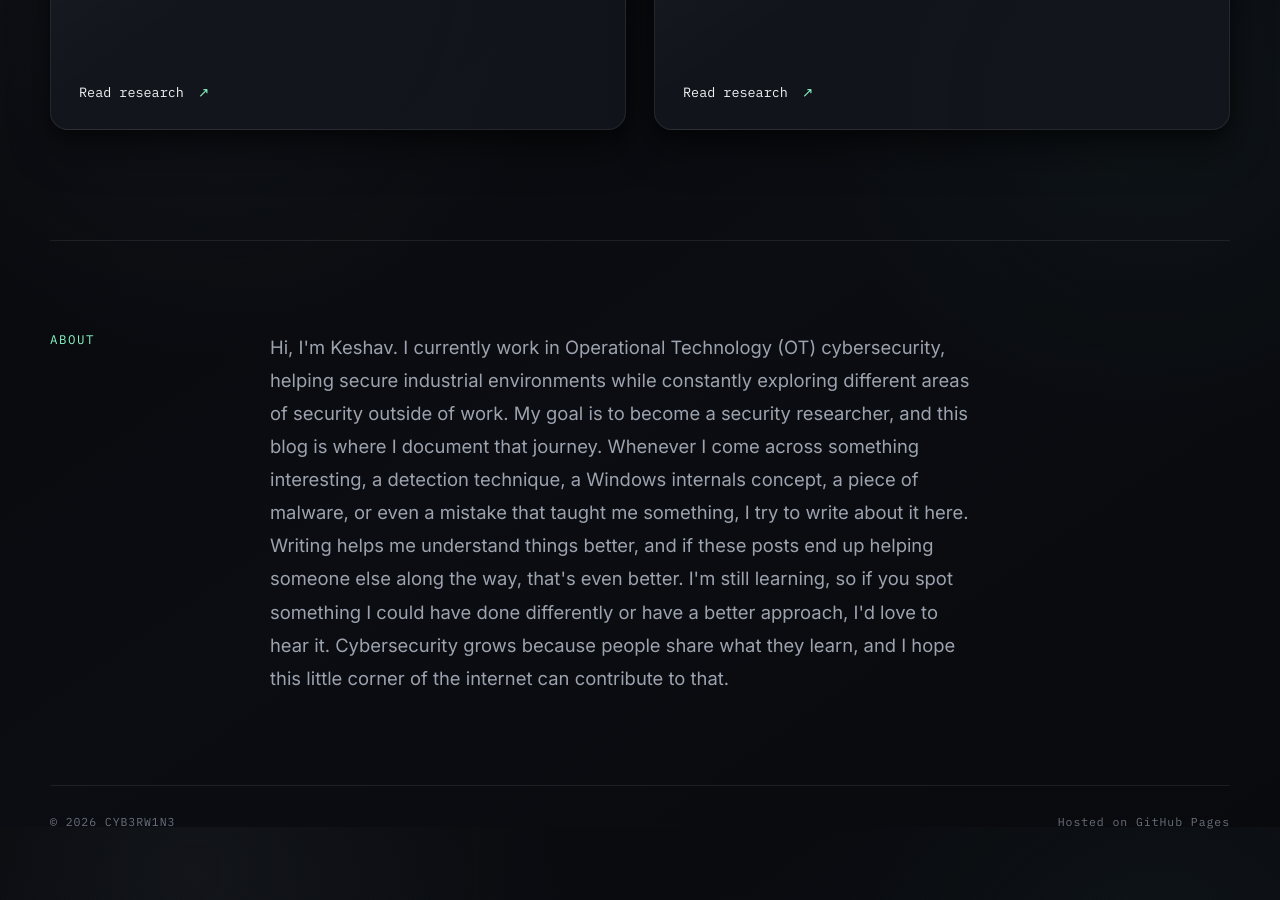
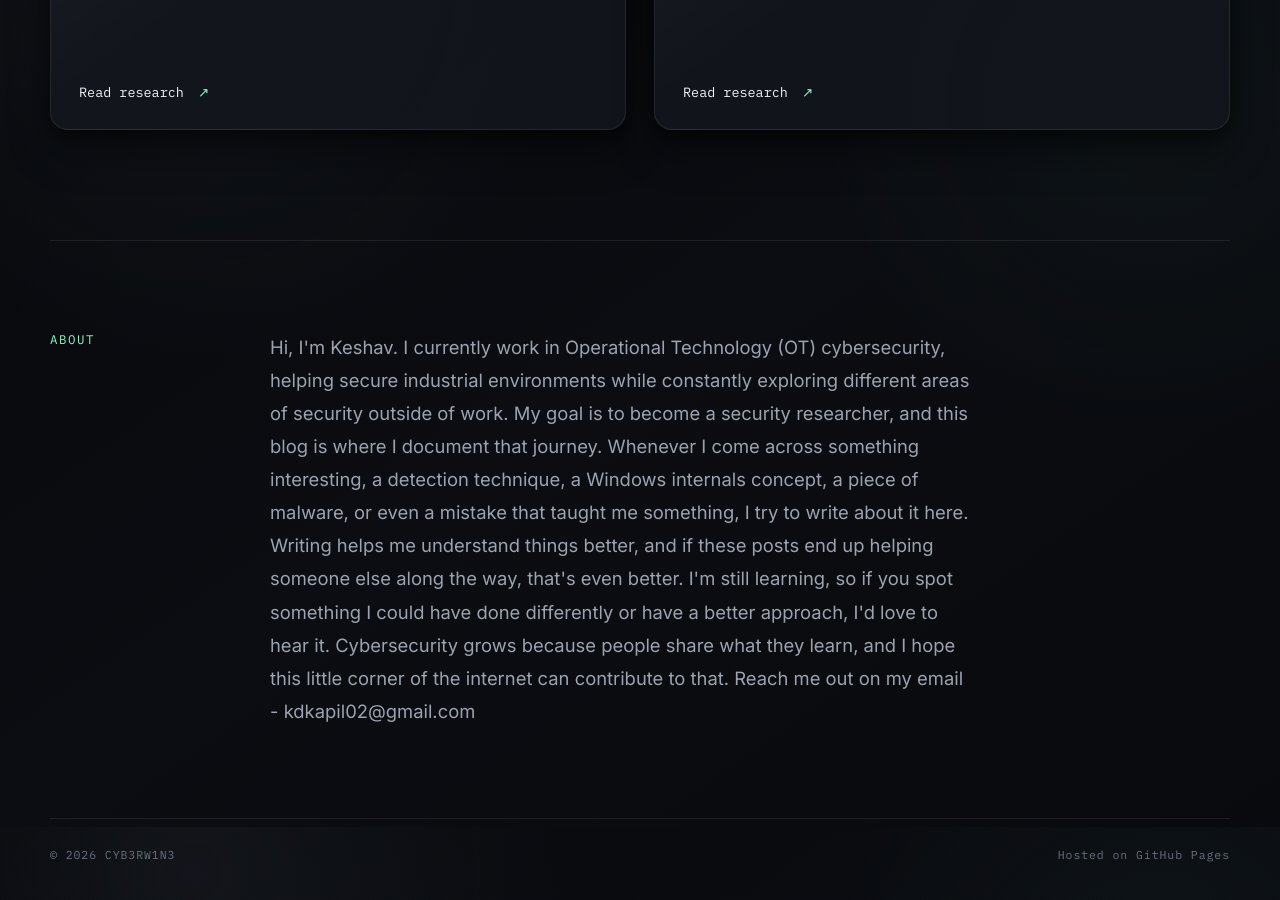
Before and after one commit to kapilkeshav/CYB3RW1N3, a Jekyll site: the page built from index.html, in a window 1280 px wide and 900 px high, scrolled down 973 px. Built offline with Jekyll 4.4.1, drawn with Linux system fonts in a browser that asks for light colours; before the commit the page ends 1840 px from its top, so only the background shows below that.

Commit message:
Update index.html

```diff
--- a/index.html
+++ b/index.html
@@ -49,7 +49,7 @@
   <section id="about" class="about-section">
     <p class="eyebrow">ABOUT</p>
     <p>
-      Hi, I'm Keshav. I currently work in Operational Technology (OT) cybersecurity, helping secure industrial environments while constantly exploring different areas of security outside of work. My goal is to become a security researcher, and this blog is where I document that journey. Whenever I come across something interesting, a detection technique, a Windows internals concept, a piece of malware, or even a mistake that taught me something, I try to write about it here. Writing helps me understand things better, and if these posts end up helping someone else along the way, that's even better. I'm still learning, so if you spot something I could have done differently or have a better approach, I'd love to hear it. Cybersecurity grows because people share what they learn, and I hope this little corner of the internet can contribute to that.
+      Hi, I'm Keshav. I currently work in Operational Technology (OT) cybersecurity, helping secure industrial environments while constantly exploring different areas of security outside of work. My goal is to become a security researcher, and this blog is where I document that journey. Whenever I come across something interesting, a detection technique, a Windows internals concept, a piece of malware, or even a mistake that taught me something, I try to write about it here. Writing helps me understand things better, and if these posts end up helping someone else along the way, that's even better. I'm still learning, so if you spot something I could have done differently or have a better approach, I'd love to hear it. Cybersecurity grows because people share what they learn, and I hope this little corner of the internet can contribute to that. Reach me out on my email - kdkapil02@gmail.com
     </p>
   </section>
 </main>
```
